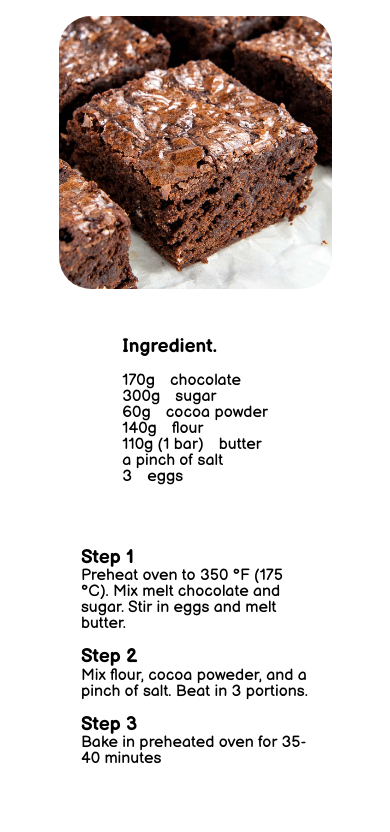
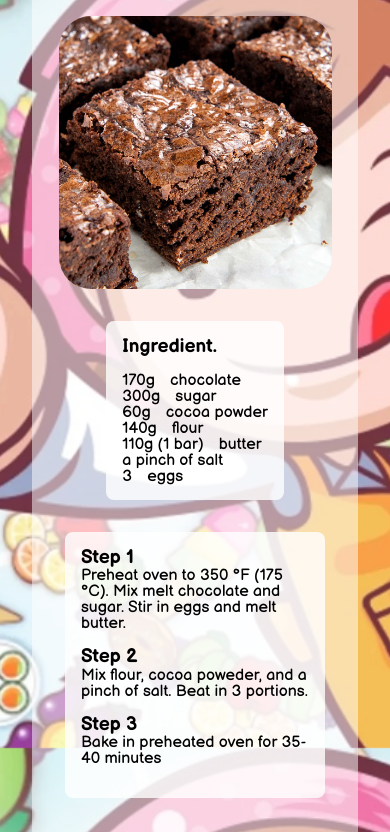
Before and after one commit to AibaAina/AibaAina.github.io, a plain HTML site: page cookbook.html in a window 390 px wide. Shown: the part 96-928 px from the top of the page. Drawn offline with Linux system fonts and the light colour scheme; grey boxes are pictures that could not be loaded.

Commit message:
FixMobile_finallll

```diff
--- a/assets/css/secretPage.css
+++ b/assets/css/secretPage.css
@@ -170,7 +170,7 @@ a {
 	text-decoration: none;
 }
 
-@media all and (max-width:900px), (max-device-width:900px){
+@media only screen and (max-width:600px){
 	#container {
 		display: flex;
 		justify-content: center;
@@ -178,7 +178,7 @@ a {
 		flex-direction: column;
 
 		background: linear-gradient(rgba(255, 255, 255, 0.2), rgba(255, 255, 255, 0.2)), url(../../images/bg_small.png);
-		background: -webkit-linear-gradient(rgba(255, 255, 255, 0.2), rgba(255, 255, 255, 0.2)), url(../../bg_small.png);
+		background: -webkit-linear-gradient(rgba(255, 255, 255, 0.2), rgba(255, 255, 255, 0.2)), url(../../images/bg_small.png);
 		background-size: cover;
 		background-attachment: fixed;
 		background-position: center;
```
